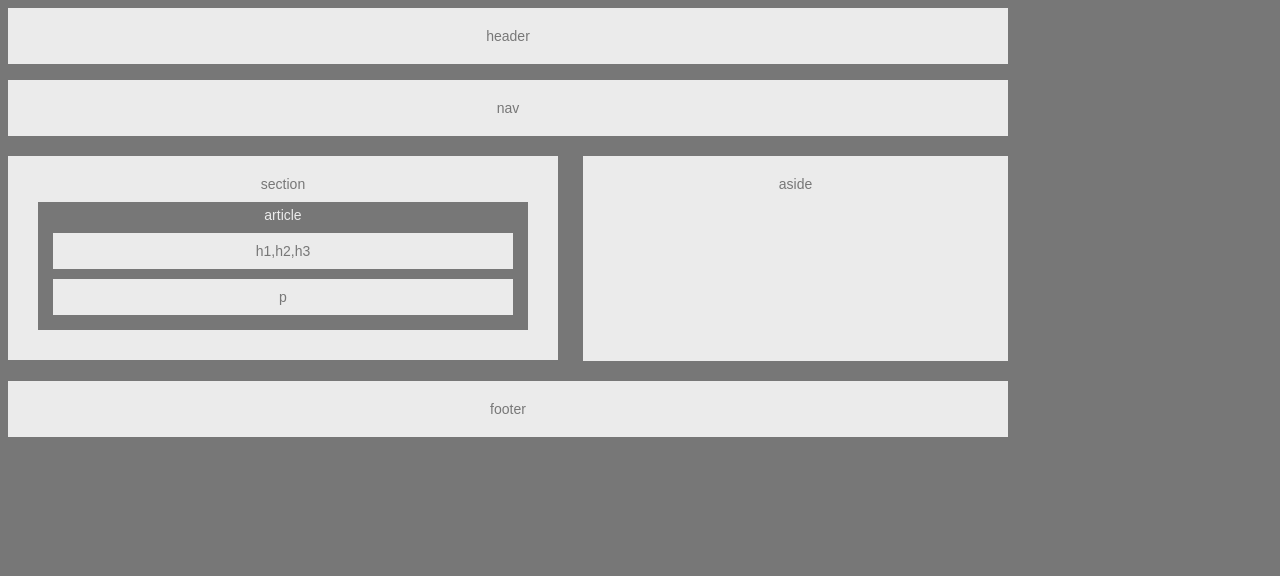
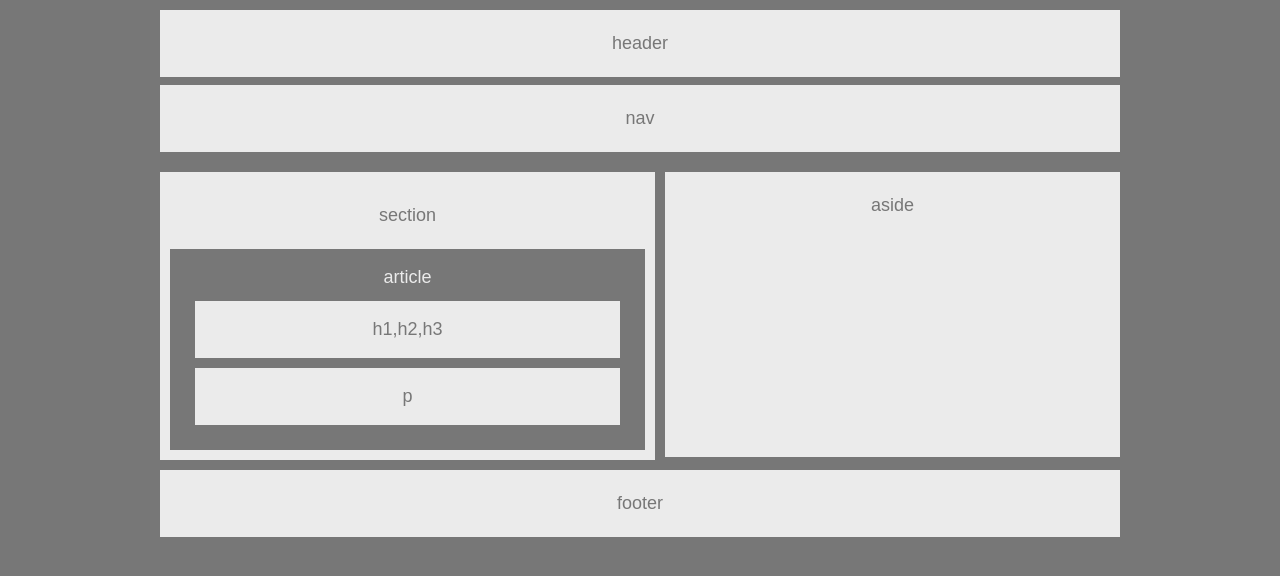
Before and after one commit to PhillipChang/HW-Wireframe, a plain HTML site: page index.html in a window 1280 px wide. Drawn offline with Linux system fonts and the light colour scheme.

Commit message:
create and add reset.css file and complete wireframe

```diff
--- a/index.html
+++ b/index.html
@@ -4,26 +4,29 @@
     <meta charset="UTF-8">
     <meta name="viewport" content="width=device-width, initial-scale=1.0">
     <meta http-equiv="X-UA-Compatible" content="ie=edge">
+    <link rel="stylesheet" type="text/css" href="reset.css">
     <link rel="stylesheet" type="text/css" href="style.css">
-    <title>Document</title>
+    <title>Wireframe-HW</title>
 </head>
 <body>
 
-    <header id="topheader">header</header>
+    <header>header</header>
     <br>
 
     <nav>nav</nav>
 
-    <div id="container">
-        <section>section
-            <article>article
-                <header id="aheader">h1,h2,h3</header>
+    <aside>aside</aside>
+
+        <section>
+            section
+            <article>
+                article
+                    <h1>h1,h2,h3</h1>
                 <p>p</p>
             </article>
         </section>
-    </div>
 
-    <aside>aside</aside>
+
 
     <footer>footer</footer>
 
--- /dev/null
+++ b/reset.css
@@ -0,0 +1,48 @@
+/* http://meyerweb.com/eric/tools/css/reset/
+   v2.0 | 20110126
+   License: none (public domain)
+*/
+
+html, body, div, span, applet, object, iframe,
+h1, h2, h3, h4, h5, h6, p, blockquote, pre,
+a, abbr, acronym, address, big, cite, code,
+del, dfn, em, img, ins, kbd, q, s, samp,
+small, strike, strong, sub, sup, tt, var,
+b, u, i, center,
+dl, dt, dd, ol, ul, li,
+fieldset, form, label, legend,
+table, caption, tbody, tfoot, thead, tr, th, td,
+article, aside, canvas, details, embed,
+figure, figcaption, footer, header, hgroup,
+menu, nav, output, ruby, section, summary,
+time, mark, audio, video {
+	margin: 0;
+	padding: 0;
+	border: 0;
+	font-size: 100%;
+	font: inherit;
+	vertical-align: baseline;
+}
+/* HTML5 display-role reset for older browsers */
+article, aside, details, figcaption, figure,
+footer, header, hgroup, menu, nav, section {
+	display: block;
+}
+body {
+	line-height: 1;
+}
+ol, ul {
+	list-style: none;
+}
+blockquote, q {
+	quotes: none;
+}
+blockquote:before, blockquote:after,
+q:before, q:after {
+	content: '';
+	content: none;
+}
+table {
+	border-collapse: collapse;
+	border-spacing: 0;
+}
--- a/style.css
+++ b/style.css
@@ -6,57 +6,60 @@ body {
     font-family:Arial, Helvetica, sans-serif;
     color:#777;
     background:#777;
-    width: 1000px;
-    height:1000px;
-    font-size:14px;
-    display:block;
+    font-size:18px;
+    text-align:center;
+    width:960px;
+    margin: 0 auto;
 }
 
-#topheader,nav,section,aside,footer {
+header,nav,section,aside,footer {
     background:#ebebeb;
     text-align:center;
+    display:block;
+    line-height:1.5;
 }
-#topheader,nav {
+header {
     padding:20px;
     text-align:center;
-    width:100%;
-    margin-top:0px;
+    margin-top: 10px;
 }
-
+nav {
+    padding:20px;
+    text-align:center;
+    margin-top: -10px;
+    margin-bottom:10px;
+}
 article {
     color:#ebebeb;
     background:#777;
-    margin:10px;
-    padding:5px;
+    margin:20px -20px -20px -20px;
+    padding:15px;
 }
 
-#aheader,p {
+h1,p {
     color:#777;
     background:#ebebeb;
     margin:10px;
-    padding:10px;
+    padding:15px;
 }
+
 aside {
     padding:20px;
-    text-align:center;
-    margin-left:10px;
-    width:425px;
-    height:205px;
-    margin:20px 0px;
+    margin:00px auto;
+    height:285px;
+    margin:10px auto;
     float:right;
+    width:455px;
 }
 
 section {
-    text-align:center;
-    padding:20px;
-    margin:20px 0px;
+    padding:30px;
+    margin:10px auto;
     float:left;
-    width:550px;
+    width:495px;
 }
 
 footer {
-    text-align:center;
-    margin-top:50px;
     clear:both;
     padding:20px;
     width:100%;
```
